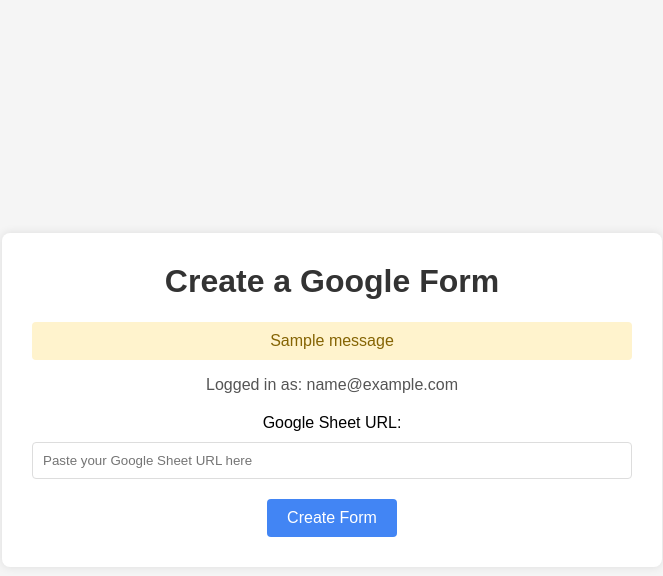
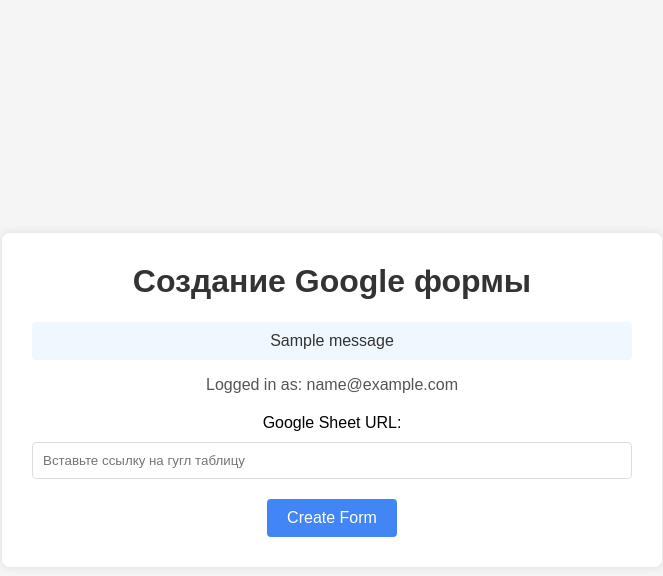
Before and after one commit to dulat76/testcreator, a Flask app: page / in a window 1280 px wide. Shown: the top 576 px of the page, without its empty margins (308-971 px from the left). Run offline with Flask 3, Linux system fonts and the light colour scheme; the visitor is signed in with stand-in values (Sample User, id 1); one stand-in notice (Sample message) is shown.

Commit message:
full updated file app.py

```diff
--- a/templates/index.html
+++ b/templates/index.html
@@ -1,7 +1,7 @@
 <!DOCTYPE html>
 <html>
 <head>
-    <title>Form Creator</title>
+    <title>Автоматическое создание тестов в Google Forms</title>
     <style>
         body {
             font-family: Arial, sans-serif;
@@ -77,28 +77,6 @@
             to { transform: rotate(360deg); }
         }
 
-        .success-links {
-            margin-top: 20px;
-            display: flex;
-            flex-direction: column;
-            align-items: center;
-        }
-
-        .success-links a {
-            display: inline-block;
-            margin: 8px 0;
-            padding: 10px 20px;
-            background-color: #4285f4;
-            color: white;
-            text-decoration: none;
-            border-radius: 4px;
-            transition: background-color 0.3s;
-        }
-
-        .success-links a:hover {
-            background-color: #3367d6;
-        }
-
         .subscription-info {
             margin-top: 20px;
             font-size: 14px;
@@ -117,9 +95,24 @@
         .messages li {
             padding: 10px;
             margin-bottom: 5px;
-            background-color: #fff3cd;
+            background-color: #f0f8ff;
             border-radius: 4px;
-            color: #856404;
+            color: #333;
+        }
+
+        .messages a {
+            display: inline-block;
+            margin: 5px 0;
+            padding: 8px 15px;
+            background-color: #4285f4;
+            color: white;
+            text-decoration: none;
+            border-radius: 4px;
+            transition: background-color 0.3s;
+        }
+
+        .messages a:hover {
+            background-color: #3367d6;
         }
 
         .login-button {
@@ -144,13 +137,13 @@
 </head>
 <body>
     <div class="container">
-        <h1>Create a Google Form</h1>
+        <h1>Создание Google формы</h1>
 
         {% with messages = get_flashed_messages() %}
           {% if messages %}
             <ul class="messages">
             {% for message in messages %}
-              <li>{{ message }}</li>
+              <li>{{ message | safe }}</li>
             {% endfor %}
             </ul>
           {% endif %}
@@ -164,23 +157,15 @@
             <!-- Форма для ввода ссылки на таблицу -->
             <form method="post" action="/create_form" onsubmit="showLoading()">
                 <label for="spreadsheet_url">Google Sheet URL:</label><br>
-                <input type="text" id="spreadsheet_url" name="spreadsheet_url" placeholder="Paste your Google Sheet URL here"><br>
+                <input type="text" id="spreadsheet_url" name="spreadsheet_url" placeholder="Вставьте ссылку на гугл таблицу"><br>
                 <input type="submit" value="Create Form">
             </form>
 
             <!-- Анимация загрузки -->
             <div id="loading">
                 <div class="spinner"></div>
-                <p>Creating your form, please wait...</p>
+                <p>Создаю форму, подождите пожалуйста...</p>
             </div>
-
-            <!-- Ссылки после создания формы -->
-            {% if form_links %}
-              <div class="success-links">
-                  <a href="{{ form_links.view_url | escape }}" target="_blank">View Form</a>
-                  <a href="{{ form_links.edit_url | escape }}" target="_blank">Edit Form</a>
-              </div>
-            {% endif %}
 
             <!-- Информация о подписке для безлимитных пользователей -->
             {% if subscription_info %}
@@ -190,7 +175,7 @@
             {% endif %}
 
         {% else %}
-            <a href="/login" class="login-button">Login with Google</a>
+            <a href="/login" class="login-button">Войти с помощью Google</a>
         {% endif %}
     </div>
 
```
